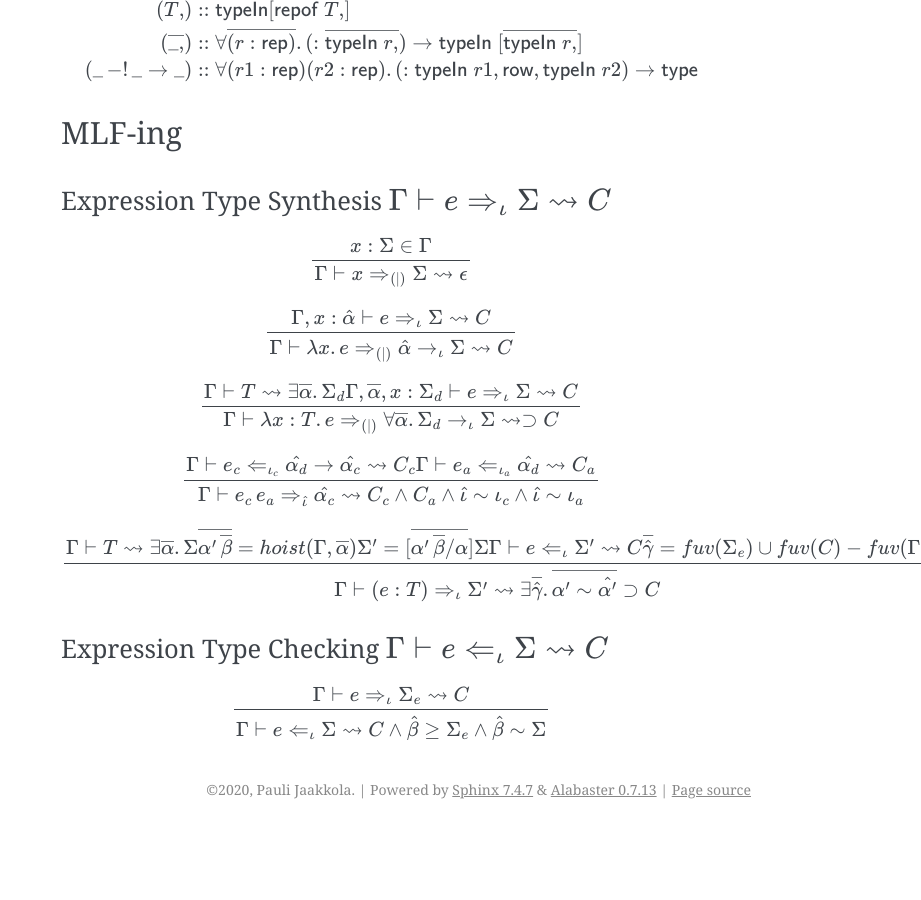
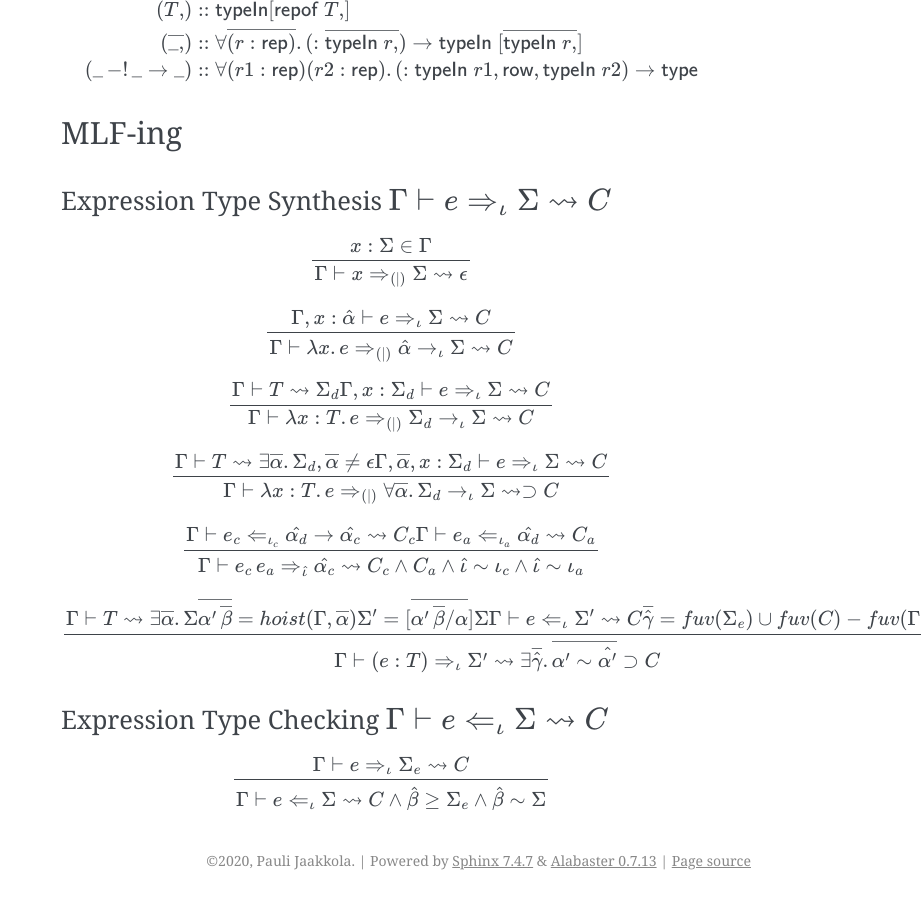
Before and after one commit to broom-lang/broom, a Sphinx documentation site: the page built from docs/source/design/typing.rst, in a window 1280 px wide and 900 px high, scrolled down 870 px. Shown: the whole window, without its empty margins (359-1280 px from the left). Built offline with Sphinx 7.4.7, drawn with Linux system fonts in a browser that asks for light colours; before the commit the page ends 1699 px from its top, so only the background shows below that.

Commit message:
Add nonquantified parameter annotation rule

```diff
--- a/docs/source/design/typing.rst
+++ b/docs/source/design/typing.rst
@@ -93,7 +93,16 @@ Expression Type Synthesis :math:`\Gamma \vdash e \Rightarrow_\eff \Sigma \leadst
 
 .. math::
     \frac{
-        \Gamma \vdash T \leadsto \exists \overline{\alpha} . \Sigma_d \\
+        \Gamma \vdash T \leadsto \Sigma_d \\
+        \Gamma, x : \Sigma_d \vdash e \Rightarrow_\eff \Sigma \leadsto C
+    } {
+        \Gamma \vdash \lambda x : T . e \Rightarrow_\pure
+            \Sigma_d \rightarrow_\eff \Sigma \leadsto C
+    }
+
+.. math::
+    \frac{
+        \Gamma \vdash T \leadsto \exists \overline{\alpha} . \Sigma_d, \overline{\alpha} \neq \epsilon \\
         \Gamma, \overline{\alpha}, x : \Sigma_d \vdash e \Rightarrow_\eff \Sigma \leadsto C
     } {
         \Gamma \vdash \lambda x : T . e \Rightarrow_\pure
```
